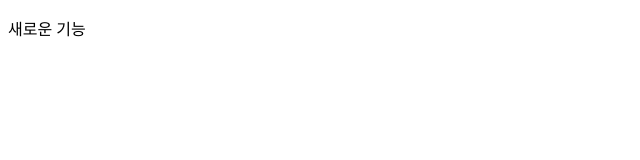
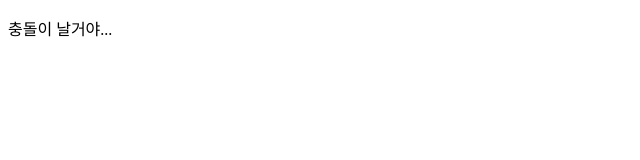
Before and after one commit to SeongHaeIn/GItinitTest1, a plain HTML site: page Index.html in a window 1280 px wide. Shown: the full height of the page, 0-640 px from the left. Drawn offline with Linux system fonts and the light colour scheme.

Commit message:
충돌 예정

```diff
--- a/Index.html
+++ b/Index.html
@@ -6,6 +6,6 @@
   <title>메인은 계속적으로 새 브랜치 영향 없이 진행</title>
 </head>
 <body>
-  <p>새로운 기능</p>
+  <p>충돌이 날거야...</p>
 </body>
 </html>
```
